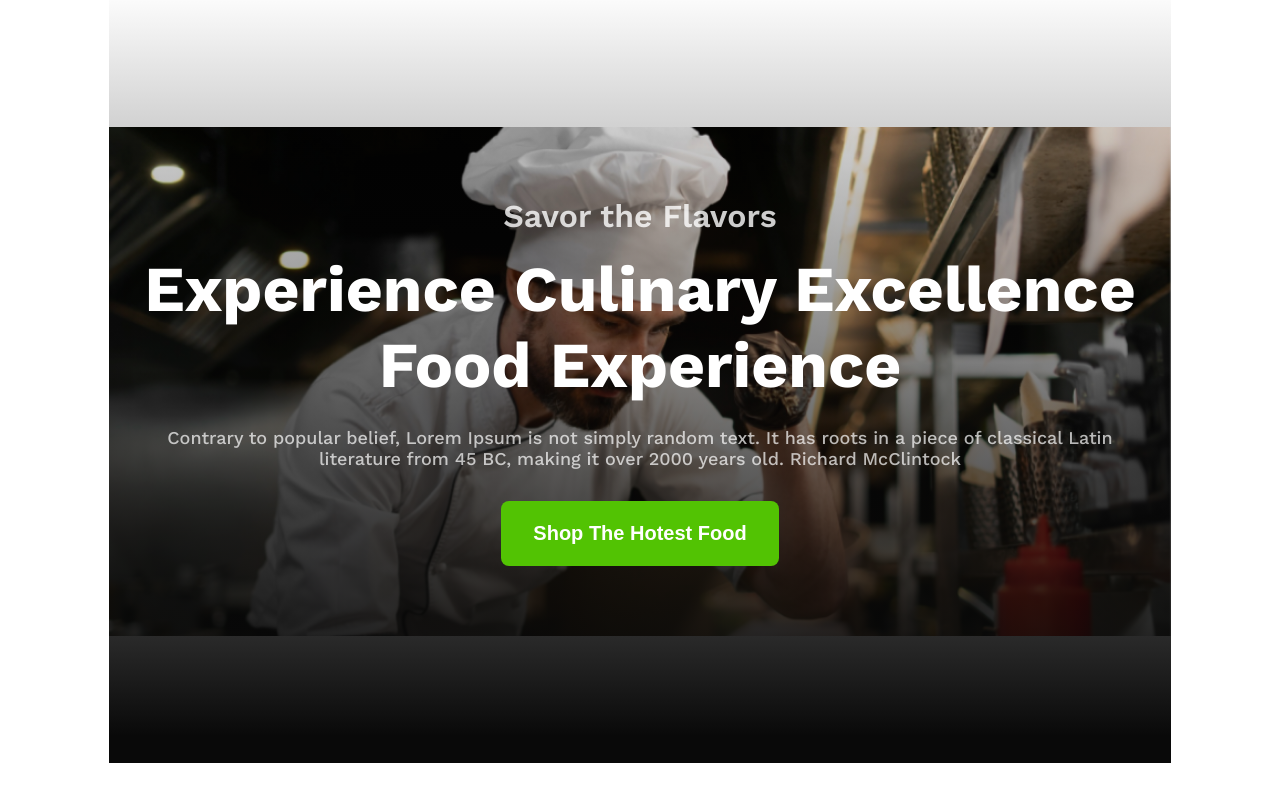
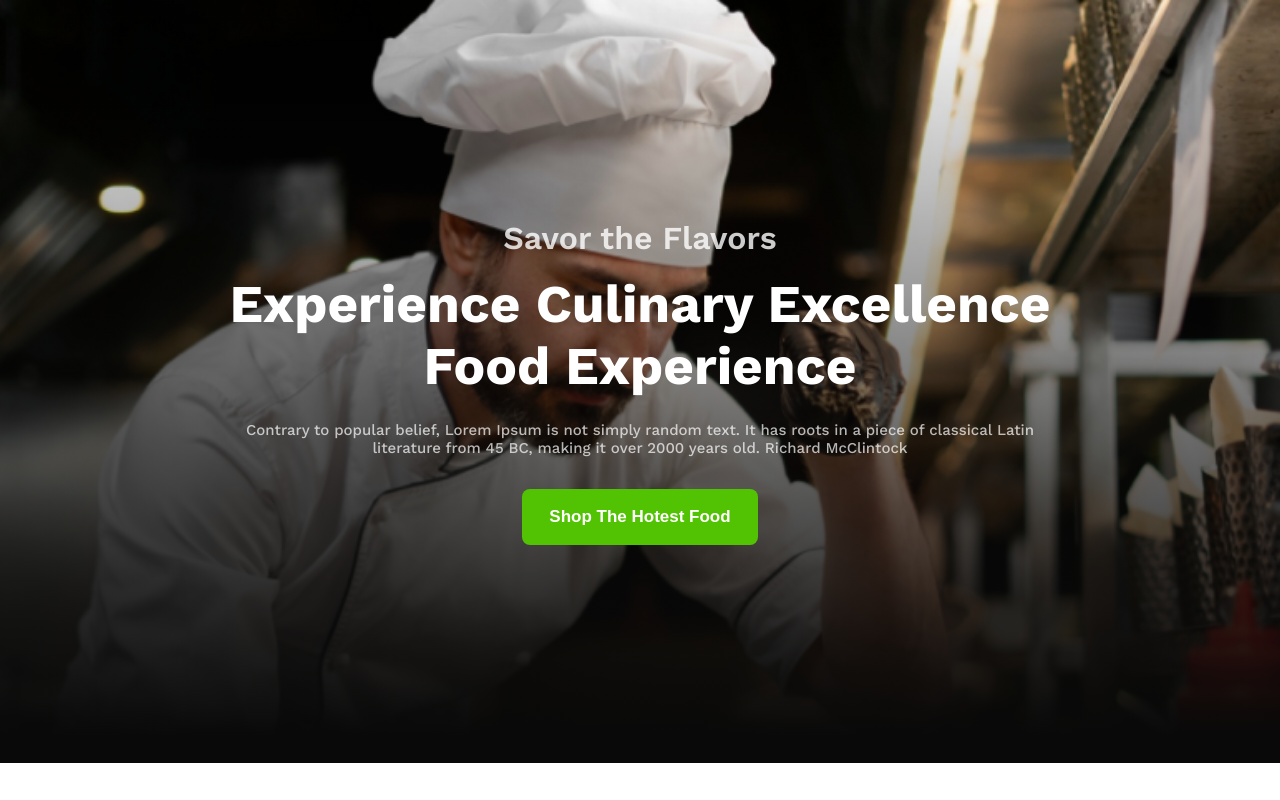
Before and after one commit to mosfiqurRahmanJsd/food-restaurant, a plain HTML site: page index.html in a window 1280 px wide. Drawn offline with nearby package versions, Linux system fonts and the light colour scheme.

Commit message:
hero section complete

```diff
--- a/index.html
+++ b/index.html
@@ -9,9 +9,9 @@
 <body>
     <section id="banner">
         <div class="banner-content">
-            <h3>Savor the Flavors</h3>
-            <h1>Experience Culinary Excellence <br> Food Experience</h1>
-            <p>Contrary to popular belief, Lorem Ipsum is not simply random text. It has roots in a piece of classical Latin <br> literature from 45 BC, making it over 2000 years old. Richard McClintock</p>
+            <p class="sub-title">Savor the Flavors</p>
+            <h1 class="title">Experience Culinary Excellence Food Experience</h1>
+            <p class="description">Contrary to popular belief, Lorem Ipsum is not simply random text. It has roots in a piece of classical Latin  literature from 45 BC, making it over 2000 years old. Richard McClintock</p>
             <button>Shop The Hotest Food</button>
         </div>
     </section>
--- a/styles/style.css
+++ b/styles/style.css
@@ -15,42 +15,47 @@ body {
     background-image: linear-gradient(00deg, rgb(9, 9, 9) 3.482%,rgba(16, 16, 16, 0) 101.632%)
     ,url('./../assets/hero-bg.png');
     background-repeat: no-repeat;
-    background-size: 83%;
+    background-size: cover;
     background-position: center;
     display: flex;
     justify-content: center;
     align-items: center;
+}
+
+.banner-content {
+    width: 850px;
     text-align: center;
 }
 
-.banner-content {}
-
-.banner-content h3 {
+.sub-title {
     color: rgba(255, 255, 255, 0.800);
     font-size: 32px;
     font-weight: 600;
     margin-bottom: 16px;
+    text-align: center;
 }
 
-.banner-content h1 {
+.title {
     color: rgb(255, 255, 255);
-    font-size: 64px;
+    font-size: 53px;
     margin-bottom: 24px;
+    text-align: center;
 }
 
-.banner-content p {
+.description {
     color: rgba(255, 255, 255, 0.700);
-    font-size: 18px;
+    font-size: 15px;
     font-weight: 500;
     margin-bottom: 32px;
+    text-align: center;
 }
 
 .banner-content button {
-    padding: 21px 32px;
+    padding: 18px 27px;
     background-color: rgb(82, 195, 3);
     border: 0;
     border-radius: 8px;
     color: rgb(255, 255, 255);
-    font-size: 20px;
+    font-size: 17px;
     font-weight: 600;
 }
```
